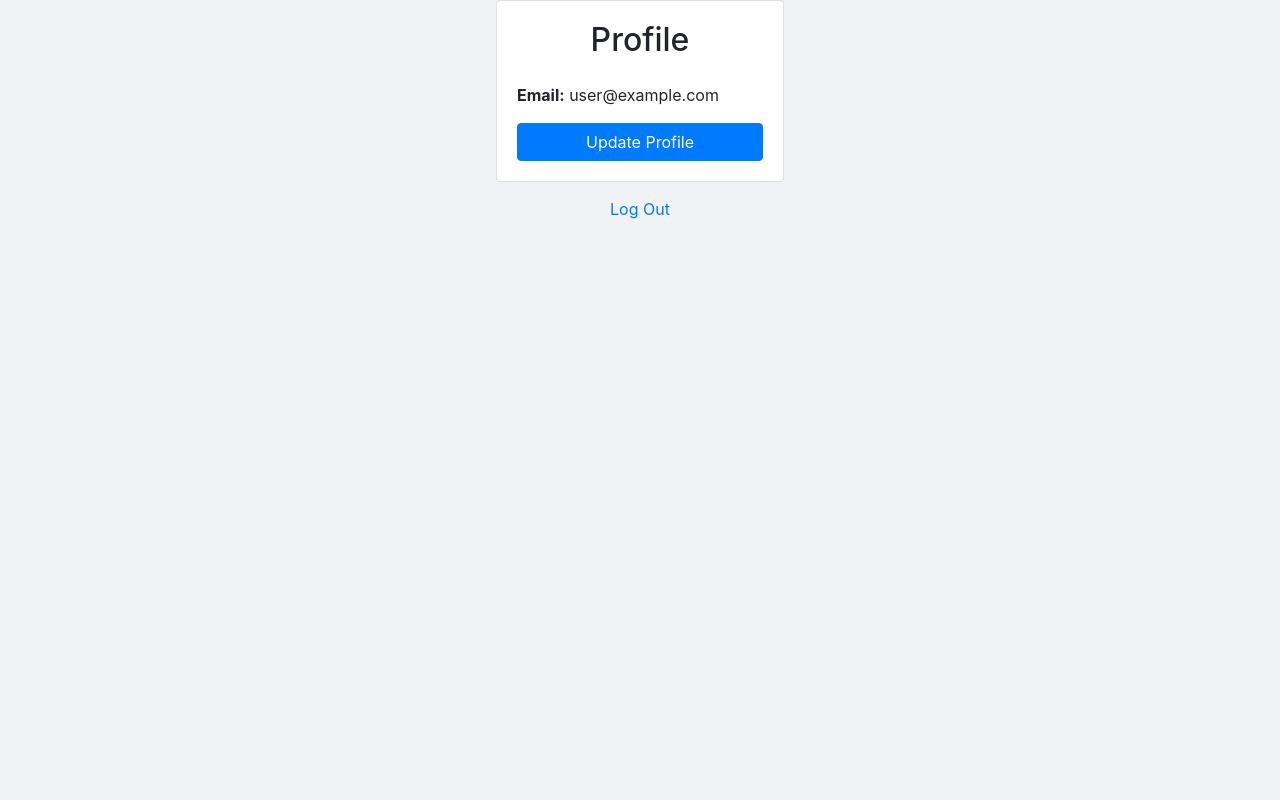
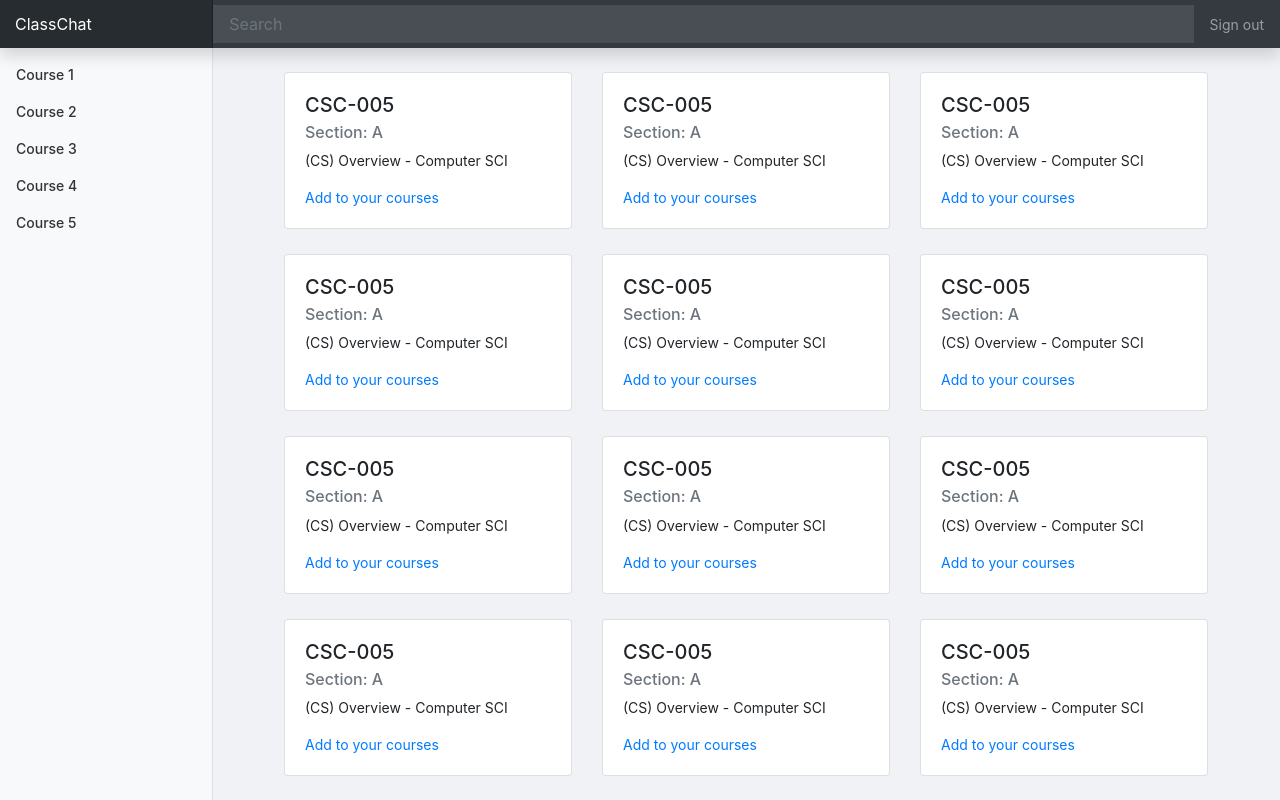
Before and after one commit to ClassChat-Hofstra/ClassChat, a React (Create React App) app in the folder client/: page /home in a window 1280 px wide. Shown: the top 800 px of the page. Built offline with nearby package versions, Linux system fonts and the light colour scheme; no server answers; sample sign-in values are in the browser's storage.

Commit message:
Created skeleton for add courses form

```diff
--- a/client/src/components/App.js
+++ b/client/src/components/App.js
@@ -1,22 +1,26 @@
 import React from "react";
-import Home from "./home/home";
+import Home from "./home/Home";
 import RegisterForm from "./home/RegisterForm";
 import { Route, Switch, BrowserRouter as Router } from "react-router-dom";
 import { AuthProvider } from "../contexts/AuthContext";
 import Dashboard from "./dashboard/Dashboard";
+import PublicRoute from "./PublicRoute";
 import PrivateRoute from './PrivateRoute';
 import ForgotPassword from './ForgotPassword';
 import UpdateProfile from "./UpdateProfile";
+import EditCourses from './edit-courses/EditCourses';
+import { Provider } from "react-redux";
 
 function App() {
   return (
     <Router>
       <AuthProvider>
         <Switch>
-          <Route path="/" component={Home} exact />
-          <PrivateRoute path="/home" component={Dashboard}/>
-          <PrivateRoute path="/update-profile" component={UpdateProfile}/>
-          <Route pash="/forgot-password" component={ForgotPassword}/>
+          <PublicRoute path="/" component={Home} exact />
+          <PrivateRoute path="/home" component={EditCourses} exact/>
+          <PrivateRoute path="/update-profile" component={UpdateProfile} exact/>
+          <PublicRoute path="/forgot-password" component={ForgotPassword} exact/>
+          <PublicRoute component={Home} />
         </Switch>
       </AuthProvider>
     </Router>
--- /dev/null
+++ b/client/src/components/PublicRoute.js
@@ -0,0 +1,16 @@
+import React from "react";
+import { Redirect, Route } from "react-router-dom";
+import { useAuth } from "../contexts/AuthContext";
+
+export default function PublicRoute({ component: Component, ...rest }) {
+  const { currentUser } = useAuth();
+
+  return (
+    <Route
+      {...rest}
+      render={(props) => {
+        return currentUser ? <Redirect to="/home" /> : <Component {...props} />;
+      }}
+    ></Route>
+  );
+}
--- /dev/null
+++ b/client/src/components/edit-courses/Course.js
@@ -0,0 +1,21 @@
+import React from "react";
+import { Card } from "react-bootstrap";
+
+export default function Course(props) {
+  return (
+    <div>
+      <Card style={{ width: "18rem", marginBottom: "25px" }}>
+        <Card.Body>
+          <Card.Title>CSC-005</Card.Title>
+          <Card.Subtitle className="mb-2 text-muted">
+            Section: A
+          </Card.Subtitle>
+          <Card.Text>
+            (CS) Overview - Computer SCI
+          </Card.Text>
+          <Card.Link href="#">Add to your courses</Card.Link>
+        </Card.Body>
+      </Card>
+    </div>
+  );
+}
--- /dev/null
+++ b/client/src/components/edit-courses/CourseResults.js
@@ -0,0 +1,81 @@
+import React from 'react'
+import { CardDeck, Col } from 'react-bootstrap';
+import Course from './Course';
+
+export default function CourseResult() {
+    return (
+        <div role="main" class="col-md-9 ml-sm-auto col-lg-10 px-4">
+            <CardDeck style={{marginRight: "-40px"}}>
+                <Course />
+                <Course />
+                <Course />
+                <Course />
+                <Course />
+                <Course />
+                <Course />
+                <Course />
+                <Course />
+                <Course />
+                <Course />
+                <Course />
+                <Course />
+                <Course />
+                <Course />
+                <Course />
+                <Course />
+                <Course />
+                <Course />
+                <Course />
+                <Course />
+                <Course />
+                <Course />
+                <Course />
+                <Course />
+                <Course />
+                <Course />
+                <Course />
+                <Course />
+                <Course />
+                <Course />
+                <Course />
+                <Course />
+                <Course />
+                <Course />
+                <Course />
+                <Course />
+                <Course />
+                <Course />
+                <Course />
+                <Course />
+                <Course />
+                <Course />
+                <Course />
+                <Course />
+                <Course />
+                <Course />
+                <Course />
+                <Course />
+                <Course />
+                <Course />
+                <Course />
+                <Course />
+                <Course />
+                <Course />
+                <Course />
+                <Course />
+                <Course />
+                <Course />
+                <Course />
+                <Course />
+                <Course />
+                <Course />
+                <Course />
+                <Course />
+                <Course />
+                <Course />
+                <Course />
+                <Course />
+            </CardDeck>
+        </div>
+    )
+}
--- /dev/null
+++ b/client/src/components/edit-courses/EditCourses.css
@@ -0,0 +1,100 @@
+body {
+    font-size: .875rem;
+  }
+
+  .feather {
+    width: 16px;
+    height: 16px;
+    vertical-align: text-bottom;
+  }
+
+  /*
+   * Sidebar
+   */
+
+  .sidebar {
+    position: fixed;
+    top: 0;
+    bottom: 0;
+    left: 0;
+    z-index: 100; /* Behind the navbar */
+    padding: 48px 0 0; /* Height of navbar */
+    box-shadow: inset -1px 0 0 rgba(0, 0, 0, .1);
+  }
+
+  .sidebar-sticky {
+    position: relative;
+    top: 0;
+    height: calc(100vh - 48px);
+    padding-top: .5rem;
+    overflow-x: hidden;
+    overflow-y: auto; /* Scrollable contents if viewport is shorter than content. */
+  }
+
+  @supports ((position: -webkit-sticky) or (position: sticky)) {
+    .sidebar-sticky {
+      position: -webkit-sticky;
+      position: sticky;
+    }
+  }
+
+  .sidebar .nav-link {
+    font-weight: 500;
+    color: #333;
+  }
+
+  .sidebar .nav-link .feather {
+    margin-right: 4px;
+    color: #999;
+  }
+
+  .sidebar .nav-link.active {
+    color: #007bff;
+  }
+
+  .sidebar .nav-link:hover .feather,
+  .sidebar .nav-link.active .feather {
+    color: inherit;
+  }
+
+  .sidebar-heading {
+    font-size: .75rem;
+    text-transform: uppercase;
+  }
+
+  /*
+   * Content
+   */
+
+  [role="main"] {
+    padding-top: 72px; /* Space for fixed navbar */
+  }
+
+  /*
+   * Navbar
+   */
+
+  .navbar-brand {
+    padding-top: .75rem;
+    padding-bottom: .75rem;
+    font-size: 1rem;
+    background-color: rgba(0, 0, 0, .25);
+    box-shadow: inset -1px 0 0 rgba(0, 0, 0, .25);
+  }
+
+  .navbar .form-control {
+    padding: .75rem 1rem;
+    border-width: 0;
+    border-radius: 0;
+  }
+
+  .form-control-dark {
+    color: #fff;
+    background-color: rgba(255, 255, 255, .1);
+    border-color: rgba(255, 255, 255, .1);
+  }
+
+  .form-control-dark:focus {
+    border-color: transparent;
+    box-shadow: 0 0 0 3px rgba(255, 255, 255, .25);
+  }
--- /dev/null
+++ b/client/src/components/edit-courses/EditCourses.js
@@ -0,0 +1,23 @@
+import React from "react";
+import Navbar from "./SearchBar";
+import Sidebar from "./Sidebar";
+import CourseResults from "./CourseResults";
+
+import "./EditCourses.css";
+import { Col, Container, Row } from "react-bootstrap";
+import SearchBar from "./SearchBar";
+
+export default function EditCourses() {
+  return (
+    <div>
+    <SearchBar />
+    <Container>
+    <Row>
+          <Sidebar />
+          <CourseResults />
+      </Row>
+    </Container>
+
+    </div>
+  );
+}
--- /dev/null
+++ b/client/src/components/edit-courses/SearchBar.js
@@ -0,0 +1,41 @@
+import React, {useState} from "react";
+import { useHistory } from "react-router-dom";
+import { useAuth } from "../../contexts/AuthContext";
+
+export default function SearchBar() {
+  const [error, setError] = useState("");
+  const { currentUser, logout } = useAuth();
+  const history = useHistory();
+
+  async function handleLogout() {
+    setError("");
+
+    try {
+      await logout();
+      history.push("/");
+    } catch {
+      setError("Failed to log out");
+    }
+  }
+
+  return (
+    <nav class="navbar navbar-dark fixed-top bg-dark flex-md-nowrap p-0 shadow">
+      <a class="navbar-brand col-sm-3 col-md-2 mr-0" href="#">
+        ClassChat
+      </a>
+      <input
+        class="form-control form-control-dark w-100"
+        type="text"
+        placeholder="Search"
+        aria-label="Search"
+      ></input>
+      <ul class="navbar-nav px-3">
+        <li class="nav-item text-nowrap">
+          <a class="nav-link" href="#" onClick={handleLogout}>
+            Sign out
+          </a>
+        </li>
+      </ul>
+    </nav>
+  );
+}
--- /dev/null
+++ b/client/src/components/edit-courses/Sidebar.js
@@ -0,0 +1,46 @@
+import React from 'react'
+import { Col, ListGroup, ListGroupItem, Nav } from 'react-bootstrap'
+
+export default function sidebar() {
+    return (
+        <Col className="col-md-2 d-none d-md-block bg-light sidebar">
+            <Nav>
+            <div class="sidebar-sticky">
+            <ul class="nav flex-column">
+              <li class="nav-item">
+                <a class="nav-link" href="#">
+                  <span data-feather="home"></span>
+                  Course 1
+                </a>
+              </li>
+              <li class="nav-item">
+                <a class="nav-link" href="#">
+                  <span data-feather="file"></span>
+                  Course 2
+                </a>
+              </li>
+              <li class="nav-item">
+                <a class="nav-link" href="#">
+                  <span data-feather="shopping-cart"></span>
+                  Course 3
+                </a>
+              </li>
+              <li class="nav-item">
+                <a class="nav-link" href="#">
+                  <span data-feather="users"></span>
+                  Course 4
+                </a>
+              </li>
+              <li class="nav-item">
+                <a class="nav-link" href="#">
+                  <span data-feather="bar-chart-2"></span>
+                  Course 5
+                </a>
+              </li>
+            </ul>
+
+          </div>
+            </Nav>
+        </Col>
+    )
+}
```
Also changed, not shown: client/src/components/dashboard/Dashboard.js (line endings or trailing spaces).
